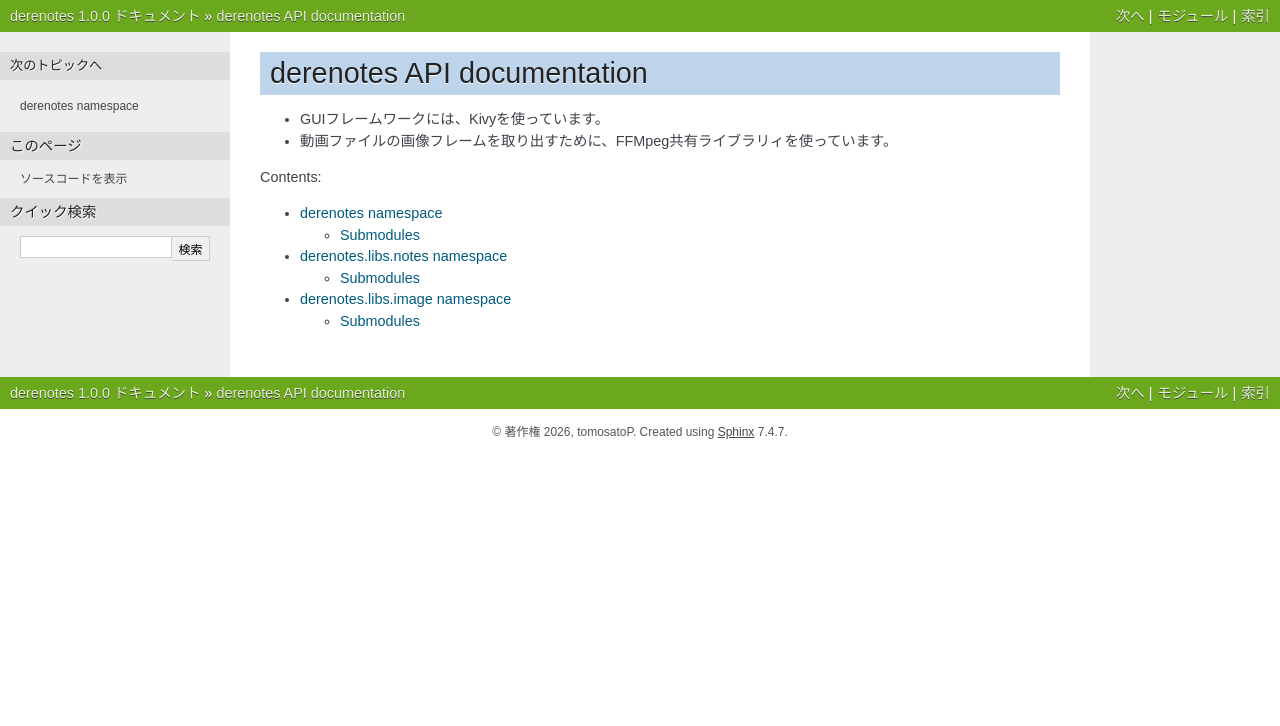
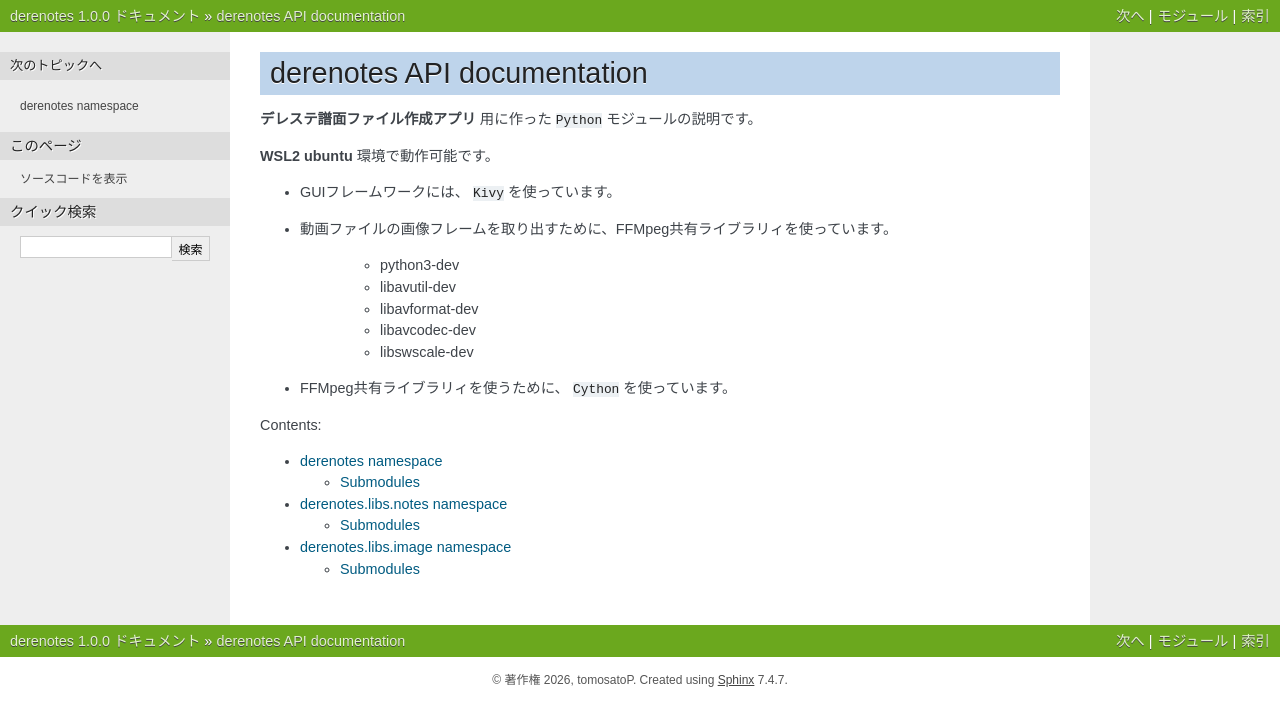
Before and after one commit to tomosatoP/derenotes, a Sphinx documentation site: the page built from docs/api/source/index.rst, in a window 1280 px wide. Shown: the top 726 px of the page. Built offline with Sphinx 7.4.7, drawn with Linux system fonts in a browser that asks for light colours.

Commit message:
docs: update API documentation with module descriptions and environment details

```diff
--- a/docs/api/source/index.rst
+++ b/docs/api/source/index.rst
@@ -6,8 +6,20 @@
 derenotes API documentation
 ===========================
 
-- GUIフレームワークには、Kivyを使っています。
+**デレステ譜面ファイル作成アプリ** 用に作った ``Python`` モジュールの説明です。
+
+**WSL2 ubuntu** 環境で動作可能です。
+
+- GUIフレームワークには、 ``Kivy`` を使っています。
 - 動画ファイルの画像フレームを取り出すために、FFMpeg共有ライブラリィを使っています。
+
+   - python3-dev
+   - libavutil-dev
+   - libavformat-dev
+   - libavcodec-dev
+   - libswscale-dev
+
+- FFMpeg共有ライブラリィを使うために、 ``Cython`` を使っています。
 
 .. toctree::
    :maxdepth: 2
```
